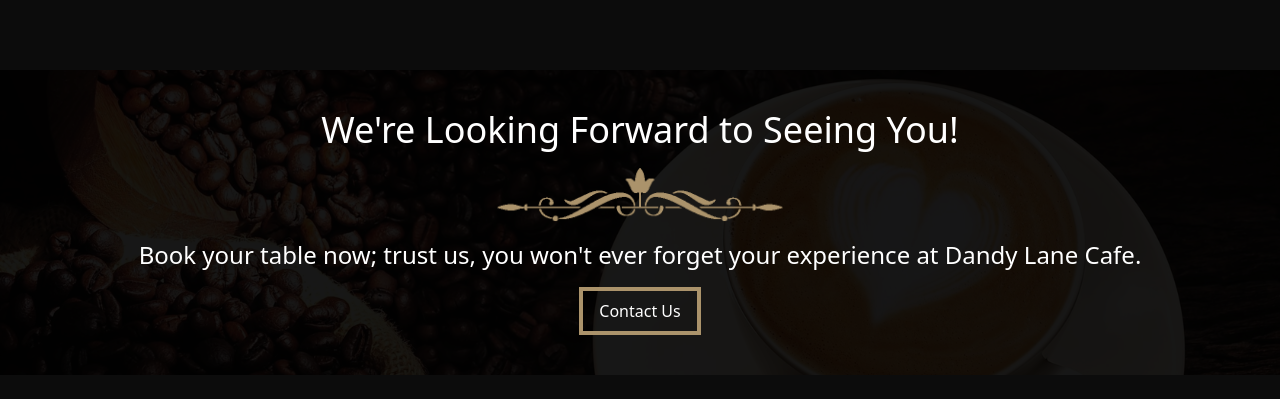
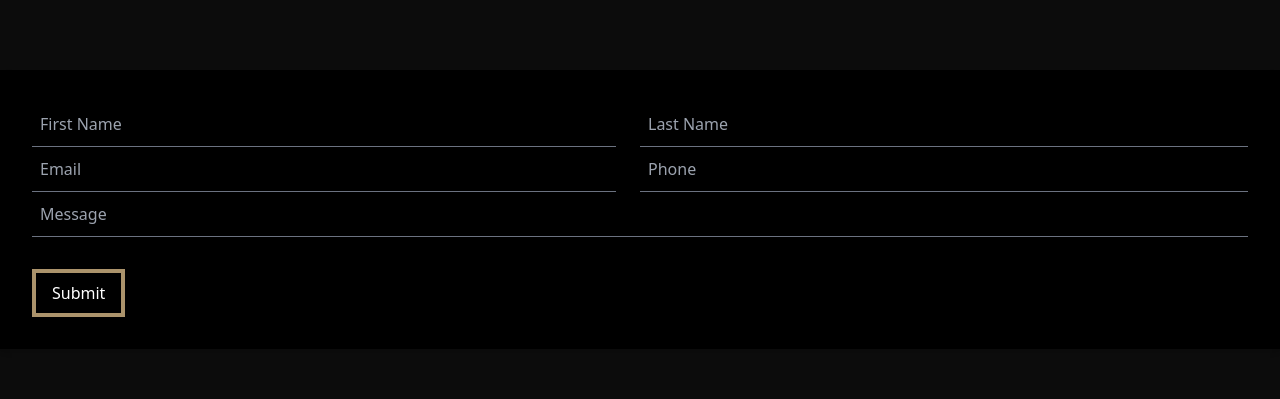
Before and after one commit to kennethmarkhui/coffeetable, a React (Vite) app: page /contact-us in a window 1280 px wide. Shown: the part 794-1193 px from the top of the page. Built offline with nearby package versions, Linux system fonts and the light colour scheme.

Commit message:
message form for contactus.tsx

```diff
--- a/src/components/CustomerExperience.tsx
+++ /dev/null
@@ -1,5 +0,0 @@
-const CustomerExperience = () => {
-    return <div></div>
-}
-
-export default CustomerExperience
--- a/src/pages/ContactUs.tsx
+++ b/src/pages/ContactUs.tsx
@@ -2,7 +2,8 @@
 import TransparentCard, {
     ITransparentCard,
 } from '../components/cards/TransparentCard'
-
+import FormCard from '../components/cards/FormCard'
+import Button from '../components/Button'
 const contactUsHeroContent: IHero = {
     subject: "Book Your Table; we Can't Wait To See You!",
 }
@@ -18,6 +19,24 @@
     return (
         <>
             <Hero subject={contactUsHeroContent.subject} />
+            <div className=" bg-black p-8 max-w-7xl shadow-md border-none mx-auto gap-10 lg:flex-row my-16">
+                <div className="flex flex-row">
+                    <div className="basis-1/2 pr-6">
+                        <FormCard placeholder="First Name" />
+                        <FormCard placeholder="Email" />
+                    </div>
+                    <div className="basis-1/2">
+                        <FormCard placeholder="Last Name" />
+                        <FormCard placeholder="Phone" />
+                    </div>
+                </div>
+
+                <div className="space-y-4 pb-8">
+                    <FormCard placeholder="Message" />
+                </div>
+                <Button>{'Submit'}</Button>
+            </div>
+
             <TransparentCard
                 title={contactUsTransparentContent.title}
                 description={contactUsTransparentContent.description}
```
